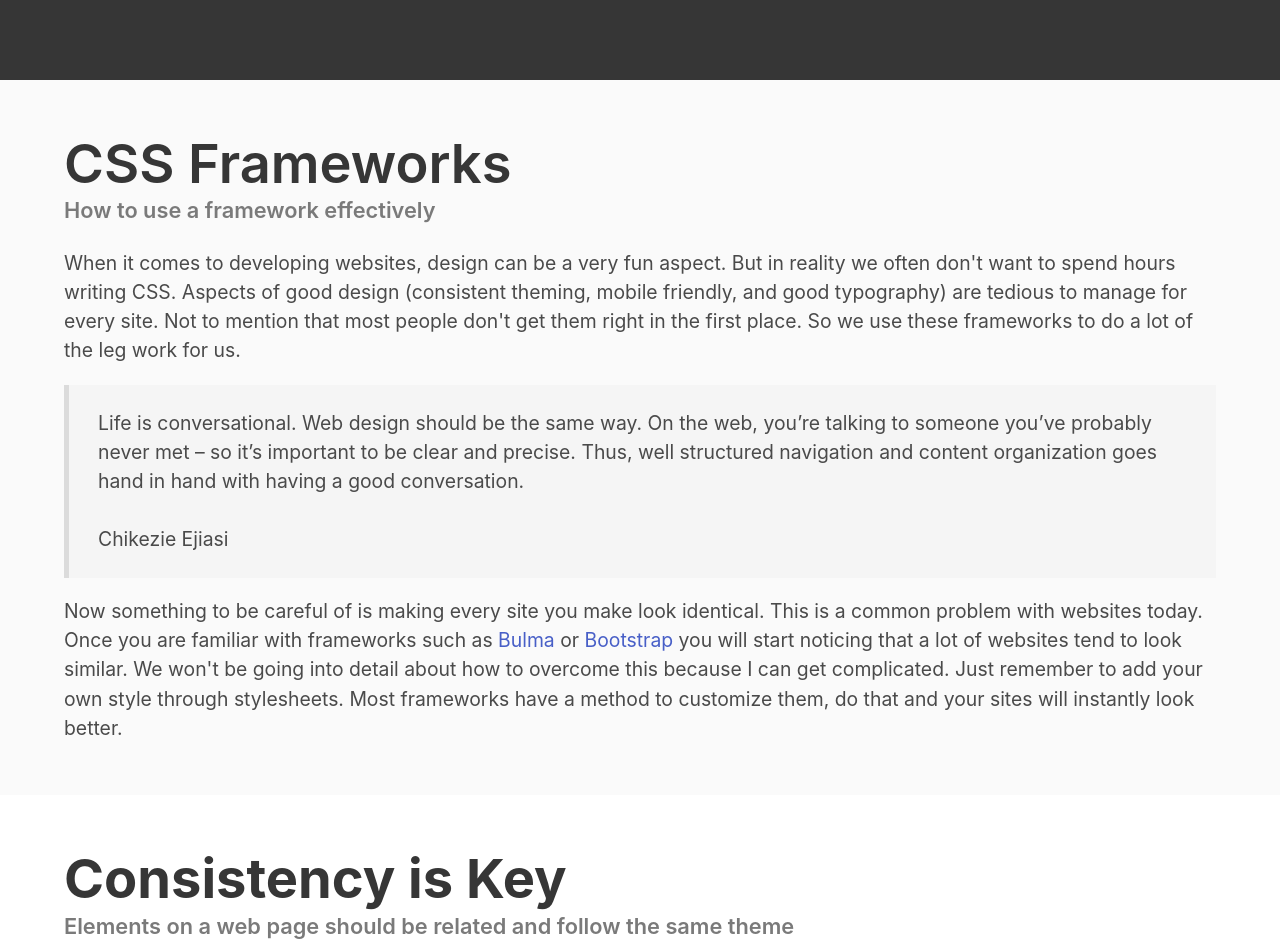
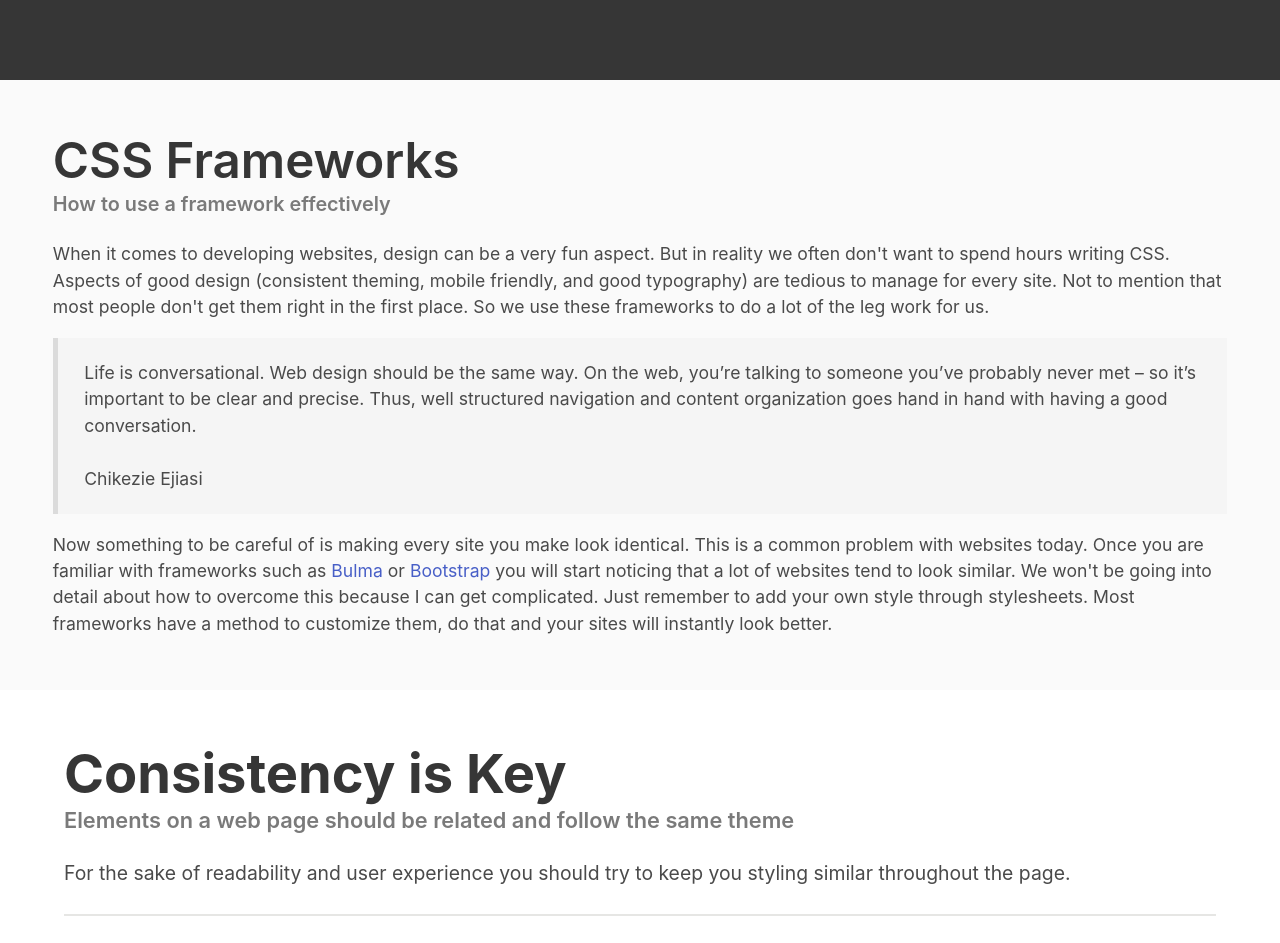
Before and after one commit to jdmar3-comp426/a02-henrybarklam, a website: page index.html in a window 1280 px wide. Shown: the part 720-1663 px from the top of the page. Drawn offline with nearby package versions, Linux system fonts and the light colour scheme; a web font is replaced by a local one.

Commit message:
test2, changed container amount

```diff
--- a/index.html
+++ b/index.html
@@ -22,7 +22,7 @@
     </div>
 </section>
 <section class="section">
-    <div class="container">
+    <div class="control">
         <div class="content">
             <h1 class="title">CSS Frameworks</h1>
             <h5 class="subtitle has-text-grey">How to use a framework effectively</h5>
```
